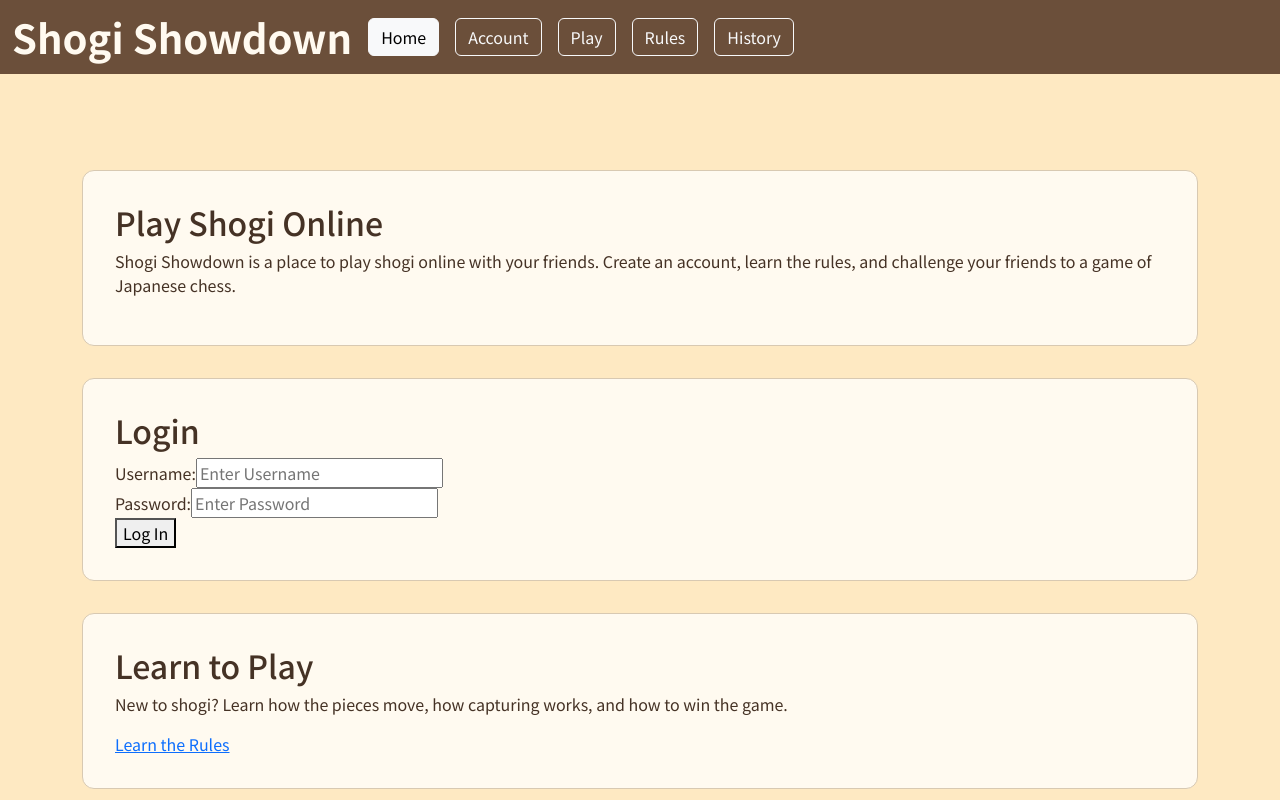
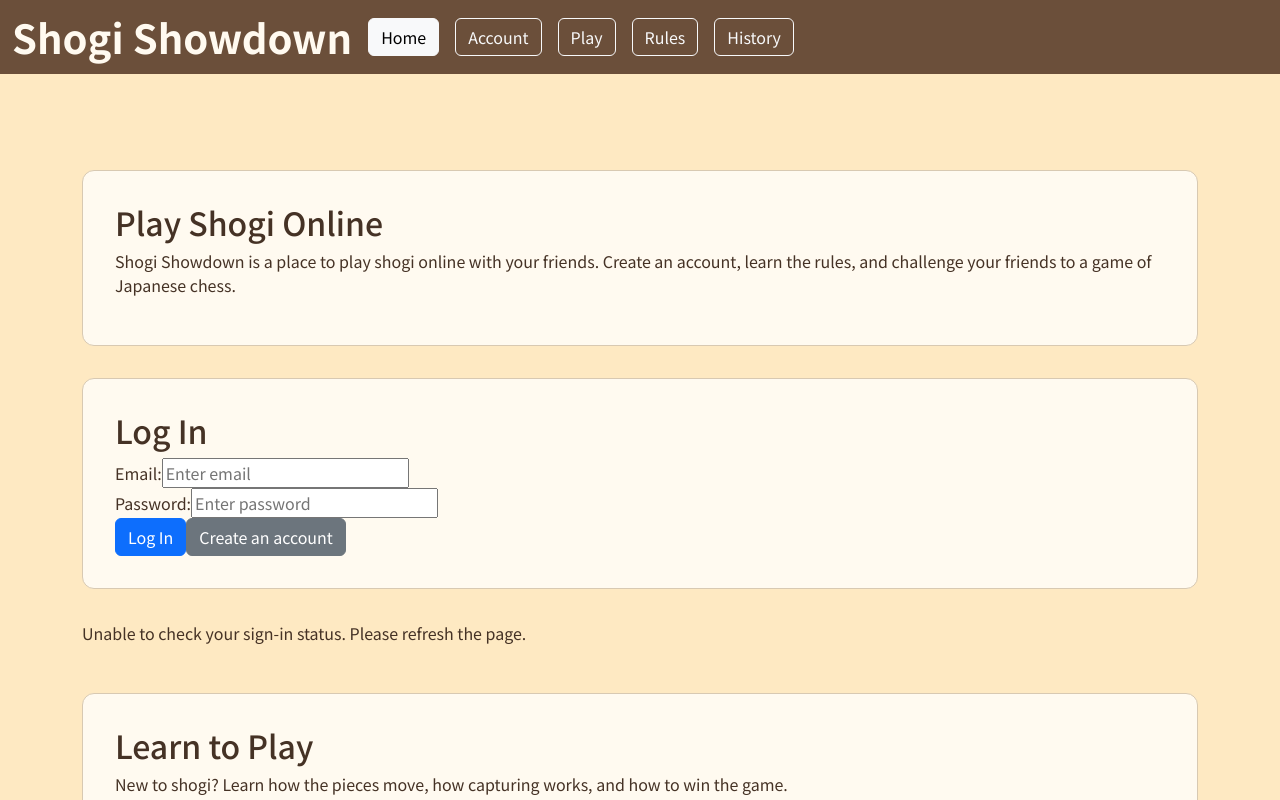
Before and after one commit to JaysterNumber1/startup, a React (Vite) app: page / in a window 1280 px wide. Shown: the top 800 px of the page. Built offline with nearby package versions, Linux system fonts and the light colour scheme; no server answers.

Commit message:
updated readme and adding the login feature based off of simon

```diff
--- a/src/app.jsx
+++ b/src/app.jsx
@@ -1,4 +1,4 @@
-import React, { useState } from 'react';
+import React, { useEffect, useState } from 'react';
 import 'bootstrap/dist/css/bootstrap.min.css';
 import './app.css';
 import { BrowserRouter, NavLink, Route, Routes } from 'react-router-dom';
@@ -8,9 +8,39 @@ import { Play } from './play/play';
 import { Rules } from './rules/rules';
 import { History } from './history/history';
 import { ScrollToTop } from './scrollToTop';
+import { getCurrentUser } from './auth';
 
 export default function App() {
     const [isNavigationExpanded, setIsNavigationExpanded] = useState(false);
+    const [user, setUser] = useState(null);
+    const [authLoading, setAuthLoading] = useState(true);
+    const [authError, setAuthError] = useState('');
+
+    useEffect(() => {
+        let isMounted = true;
+
+        getCurrentUser()
+            .then((currentUser) => {
+                if (isMounted) {
+                    setUser(currentUser);
+                }
+            })
+            .catch((error) => {
+                console.error('Unable to check the current login:', error);
+                if (isMounted) {
+                    setAuthError('Unable to check your sign-in status. Please refresh the page.');
+                }
+            })
+            .finally(() => {
+                if (isMounted) {
+                    setAuthLoading(false);
+                }
+            });
+
+        return () => {
+            isMounted = false;
+        };
+    }, []);
 
     return (
         <BrowserRouter>
@@ -67,7 +97,18 @@ export default function App() {
                 </header>
 
                 <Routes>
-                    <Route path='/' element={<Home />} exact />
+                    <Route
+                        path='/'
+                        element={
+                            <Home
+                                user={user}
+                                onUserChange={setUser}
+                                authLoading={authLoading}
+                                authError={authError}
+                            />
+                        }
+                        exact
+                    />
                     <Route path='/account' element={<Account />} />
                     <Route path='/play' element={<Play />} />
                     <Route path='/rules' element={<Rules />} />
--- /dev/null
+++ b/src/auth.js
@@ -0,0 +1,47 @@
+async function requestAuth(path, options = {}, allowUnauthorized = false) {
+    const response = await fetch(path, {
+        ...options,
+        credentials: 'same-origin',
+        headers: {
+            ...(options.body ? { 'Content-Type': 'application/json' } : {}),
+            ...options.headers,
+        },
+    });
+
+    if (allowUnauthorized && response.status === 401) {
+        return null;
+    }
+
+    if (response.status === 204) {
+        return null;
+    }
+
+    const result = await response.json();
+    if (!response.ok) {
+        throw new Error(result.msg || 'Authentication request failed');
+    }
+
+    return result;
+}
+
+export function getCurrentUser() {
+    return requestAuth('/api/auth/me', {}, true);
+}
+
+export function login(email, password) {
+    return requestAuth('/api/auth/login', {
+        method: 'POST',
+        body: JSON.stringify({ email, password }),
+    });
+}
+
+export function createAccount(email, password) {
+    return requestAuth('/api/auth/create', {
+        method: 'POST',
+        body: JSON.stringify({ email, password }),
+    });
+}
+
+export function logout() {
+    return requestAuth('/api/auth/logout', { method: 'DELETE' });
+}
--- /dev/null
+++ b/src/authenticated.css
@@ -0,0 +1,10 @@
+.authenticated {
+    display: flex;
+    flex-wrap: wrap;
+    align-items: center;
+    gap: 0.75rem;
+}
+
+.playerName {
+    flex-basis: 100%;
+}
--- /dev/null
+++ b/src/authenticated.jsx
@@ -0,0 +1,40 @@
+import React from 'react';
+import { useState } from 'react';
+import { useNavigate } from 'react-router-dom';
+import Button from 'react-bootstrap/Button';
+
+import './authenticated.css';
+import { logout } from './auth';
+
+export function Authenticated({ userName, onLogout }) {
+    const navigate = useNavigate();
+    const [isSubmitting, setIsSubmitting] = useState(false);
+    const [error, setError] = useState('');
+
+    async function handleLogout() {
+        setIsSubmitting(true);
+        setError('');
+
+        try {
+            await logout();
+            onLogout();
+        } catch (requestError) {
+            setError(requestError.message);
+        } finally {
+            setIsSubmitting(false);
+        }
+    }
+
+    return (
+        <div className="authenticated">
+            <div className="playerName">Signed in as {userName}</div>
+            <Button variant="primary" onClick={() => navigate('/play')}>
+                Play
+            </Button>
+            <Button variant="secondary" onClick={handleLogout} disabled={isSubmitting}>
+                {isSubmitting ? 'Signing out...' : 'Logout'}
+            </Button>
+            {error && <p role="alert">{error}</p>}
+        </div>
+    );
+}
--- a/src/home/home.jsx
+++ b/src/home/home.jsx
@@ -1,9 +1,11 @@
 import React from 'react';
 import { NavLink } from 'react-router-dom';
+import { Authenticated } from '../authenticated';
+import { Login } from '../login';
 
-export function Home() {
+export function Home({ user, onUserChange, authLoading, authError }) {
     return (
-        <main class="container py-5">
+        <main className="container py-5">
 
             <section>
                 <h2>Play Shogi Online</h2>
@@ -14,23 +16,18 @@ export function Home() {
                 </p>
             </section>
 
-            <section>
-                <h2>Login</h2>
+            {authLoading ? (
+                <section><p aria-live="polite">Checking sign-in status...</p></section>
+            ) : user ? (
+                <section>
+                    <h2>Account</h2>
+                    <Authenticated userName={user.email} onLogout={() => onUserChange(null)} />
+                </section>
+            ) : (
+                <Login onLogin={onUserChange} />
+            )}
 
-                <form action="account.html" method="get">
-                    <label for="username">Username:</label>
-                    <input type="text" id="username" name="username" required placeholder="Enter Username" />
-
-                    <br />
-
-                    <label for="password">Password:</label>
-                    <input type="password" id="password" name="password" required placeholder="Enter Password" />
-
-                    <br />
-
-                    <button type="submit">Log In</button>
-                </form>
-            </section>
+            {authError && <p role="alert">{authError}</p>}
 
             <section>
                 <h2>Learn to Play</h2>
--- /dev/null
+++ b/src/login.jsx
@@ -0,0 +1,85 @@
+import React, { useState } from 'react';
+import Button from 'react-bootstrap/Button';
+import { createAccount, login } from './auth';
+
+export function Login({ onLogin }) {
+    const [email, setEmail] = useState('');
+    const [password, setPassword] = useState('');
+    const [isCreatingAccount, setIsCreatingAccount] = useState(false);
+    const [isSubmitting, setIsSubmitting] = useState(false);
+    const [error, setError] = useState('');
+
+    async function handleSubmit(event) {
+        event.preventDefault();
+        setIsSubmitting(true);
+        setError('');
+
+        try {
+            const user = isCreatingAccount
+                ? await createAccount(email, password)
+                : await login(email, password);
+            setPassword('');
+            onLogin(user);
+        } catch (requestError) {
+            setError(requestError.message);
+        } finally {
+            setIsSubmitting(false);
+        }
+    }
+
+    return (
+        <section>
+            <h2>{isCreatingAccount ? 'Create Account' : 'Log In'}</h2>
+            <form onSubmit={handleSubmit}>
+                <div>
+                    <label htmlFor="email">Email:</label>
+                    <input
+                        type="email"
+                        id="email"
+                        name="email"
+                        autoComplete="email"
+                        required
+                        value={email}
+                        onChange={(event) => setEmail(event.target.value)}
+                        placeholder="Enter email"
+                    />
+                </div>
+
+                <div>
+                    <label htmlFor="password">Password:</label>
+                    <input
+                        type="password"
+                        id="password"
+                        name="password"
+                        autoComplete={isCreatingAccount ? 'new-password' : 'current-password'}
+                        required
+                        value={password}
+                        onChange={(event) => setPassword(event.target.value)}
+                        placeholder="Enter password"
+                    />
+                </div>
+
+                {error && <p role="alert">{error}</p>}
+
+                <Button type="submit" disabled={isSubmitting}>
+                    {isSubmitting
+                        ? 'Please wait...'
+                        : isCreatingAccount
+                            ? 'Create Account'
+                            : 'Log In'}
+                </Button>
+                <Button
+                    type="button"
+                    variant="secondary"
+                    onClick={() => {
+                        setIsCreatingAccount((creating) => !creating);
+                        setError('');
+                    }}
+                    disabled={isSubmitting}
+                >
+                    {isCreatingAccount ? 'Already have an account? Log in' : 'Create an account'}
+                </Button>
+            </form>
+        </section>
+    );
+}
```
Also changed, not shown: 2 other files (tests, documents, lock files or other folders).
